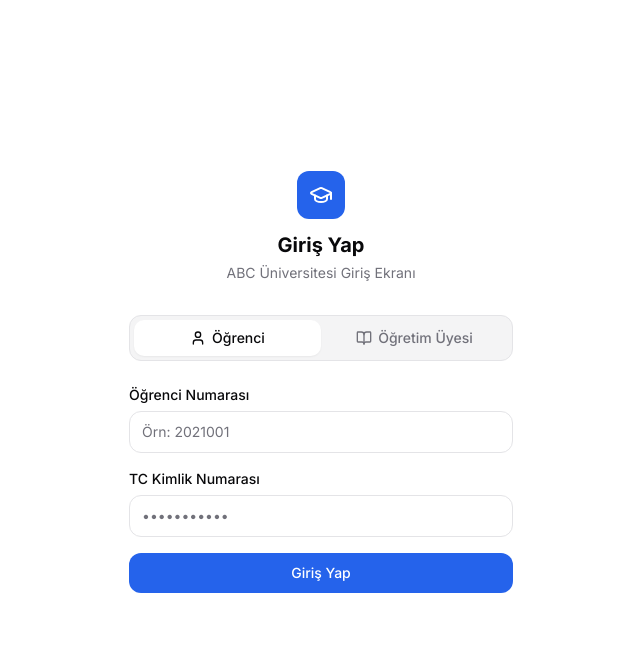
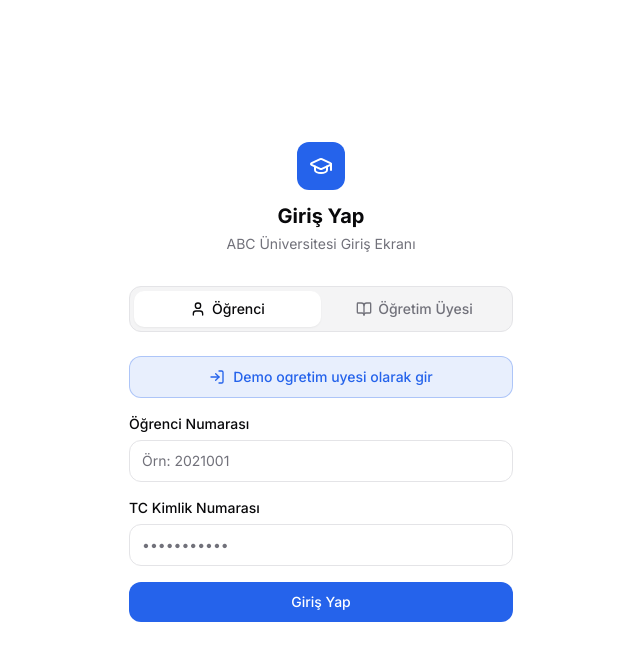
Before and after one commit to VisusVision/CodeJury, a React (Vite) app in the folder frontend/: page /login in a window 1280 px wide. Shown: the top 660 px of the page, without its empty margins (319-959 px from the left). Built offline with nearby package versions, Linux system fonts and the light colour scheme; no server answers; the HTML template or start-up script is replaced by a standard one.

Commit message:
feat(auth): add demo login shortcut

```diff
--- a/frontend/src/pages/Login.tsx
+++ b/frontend/src/pages/Login.tsx
@@ -1,7 +1,7 @@
 import { useState } from "react";
 import { useNavigate } from "react-router-dom";
 import { loginStudent, loginTeacher, registerTeacher } from "@/services/api";
-import { GraduationCap, User, BookOpen } from "lucide-react";
+import { GraduationCap, User, BookOpen, LogIn } from "lucide-react";
 
 type Tab = "student" | "teacher";
 
@@ -87,6 +87,25 @@ const Login = () => {
     }
   };
 
+  const handleDemoTeacherLogin = async () => {
+    setError("");
+    setLoading(true);
+    setTab("teacher");
+    setIsSignUp(false);
+    setEmail("demo@agentgrade.local");
+    setPassword("demo123");
+    try {
+      const teacher = await loginTeacher("demo@agentgrade.local", "demo123");
+      sessionStorage.setItem("teacher", JSON.stringify(teacher));
+      navigate("/faculty/dashboard");
+    } catch (err: unknown) {
+      console.error(err);
+      setError(getErrorMessage(err, "Demo hesabina giris yapilamadi."));
+    } finally {
+      setLoading(false);
+    }
+  };
+
   return (
     <div className="min-h-screen flex items-center justify-center bg-background p-4">
       <div className="w-full max-w-sm">
@@ -123,6 +142,16 @@ const Login = () => {
             Öğretim Üyesi
           </button>
         </div>
+
+        <button
+          type="button"
+          onClick={handleDemoTeacherLogin}
+          disabled={loading}
+          className="mb-4 w-full flex items-center justify-center gap-2 rounded-lg border border-primary/30 bg-primary/10 px-3 py-2.5 text-sm font-medium text-primary hover:bg-primary/15 transition-colors disabled:opacity-50"
+        >
+          <LogIn className="h-4 w-4" />
+          Demo ogretim uyesi olarak gir
+        </button>
 
         {/* Student Form */}
         {tab === "student" && (
```
